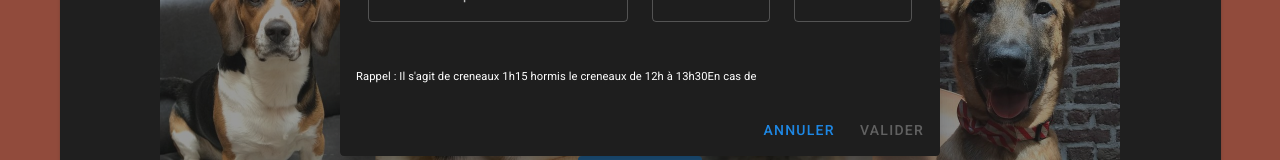
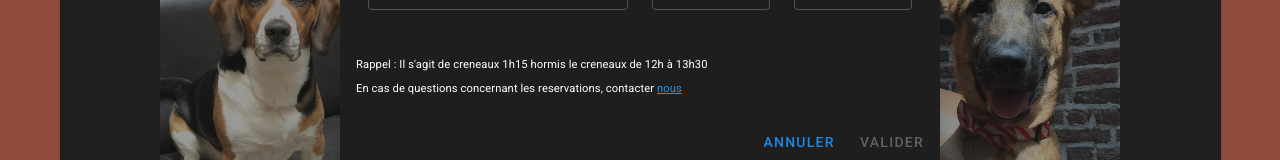
Before and after one commit to OverAngelix/client-le-waf, a Vue app: page / in a window 1280 px wide. Both pictures are taken after a click on the button "JE RESERVE". Shown: the part 377-537 px from the top of the page. Built offline with nearby package versions, Linux system fonts and the light colour scheme; what vue-simple-alert would draw is missing.

Commit message:
ADD : rappel pour les mails

```diff
--- a/src/components/FichePreReservation.vue
+++ b/src/components/FichePreReservation.vue
@@ -113,7 +113,8 @@
             >Rappel : Il s'agit de creneaux 1h15 hormis le creneaux de 12h à
             13h30</small
           >
-          <small>En cas de </small>
+          <br>
+          <small>En cas de questions concernant les reservations, contacter <a href="mailto:marine@lewaf.fr">nous</a> </small>
         </v-card-text>
         <v-card-actions>
           <v-spacer></v-spacer>
```
